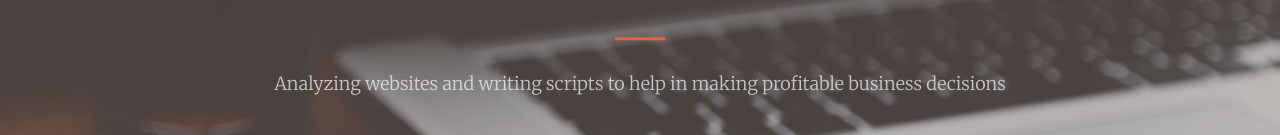
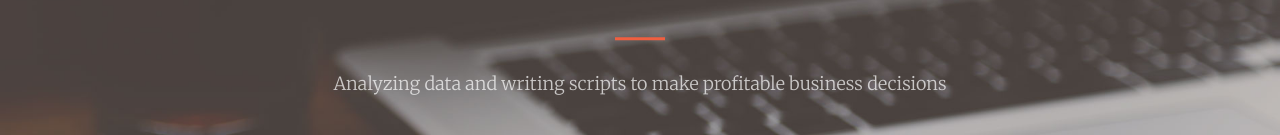
Before and after one commit to VikasR1/vikasrajoria.github.io, a plain HTML site: page index.html in a window 1280 px wide. Shown: the part 334-469 px from the top of the page. Drawn offline with nearby package versions, Linux system fonts and the light colour scheme.

Commit message:
updated index file

```diff
--- a/index.html
+++ b/index.html
@@ -73,7 +73,7 @@
                 <h1>HI! I'M Vikas</h1>
                 <hr>
                 <!-- <p>Researching and Analysis the websites to write scraping scripts to make profitable business decisions</p> -->
-                <p>Analyzing websites and writing scripts to help in making profitable business decisions</p>
+                <p>Analyzing data and writing scripts to make profitable business decisions</p>
                 <a href="#about" class="btn btn-primary btn-xl page-scroll">About me</a>
             </div>
         </div>
```
